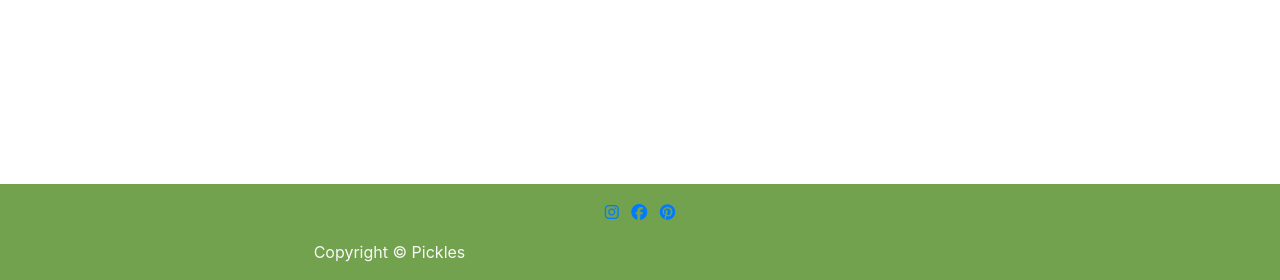
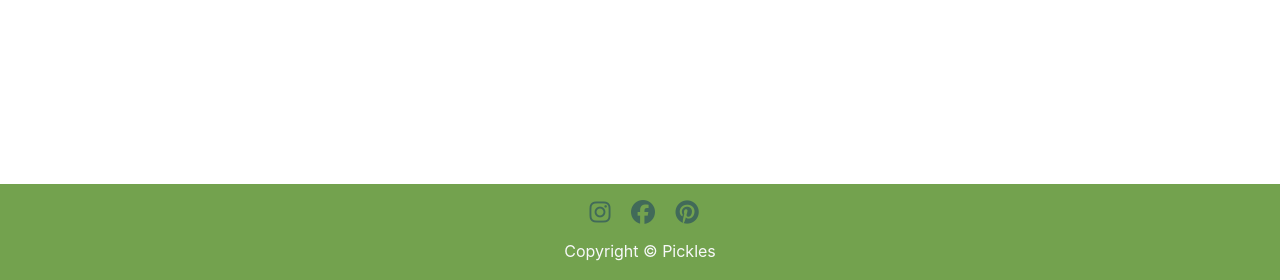
Before and after one commit to Johnny-Morgan/pickles, a Django app: page /blog/ in a window 1280 px wide. Shown: the part 684-964 px from the top of the page. Run offline with Django 3.2, Linux system fonts and the light colour scheme; data that the repository does not hold is empty; some libraries are stand-ins or nearby versions.

Commit message:
Style footer social media links and copyright

```diff
--- a/static/css/base.css
+++ b/static/css/base.css
@@ -266,6 +266,28 @@ Credit: https://stackoverflow.com/questions/46249541/change-arrow-colors-in-boot
     background: var(--green);
 }
 
+footer .list-inline {
+    margin: 0;
+    padding: 0;
+}
+
+footer i {
+    color: var(--dark-green);
+    font-size: 150%;
+    padding-left: 0.5rem;
+    transition: 0.5s;
+}
+
+footer i:hover {
+    color: var(--orange);
+}
+
+footer .copyright {
+    font-size: 1rem;
+    margin: 0.75rem 0 0;
+    text-align: center;
+}
+
 /* -------------------------------- Media Queries */
 
 /* Slightly larger container on xl screens */
```
